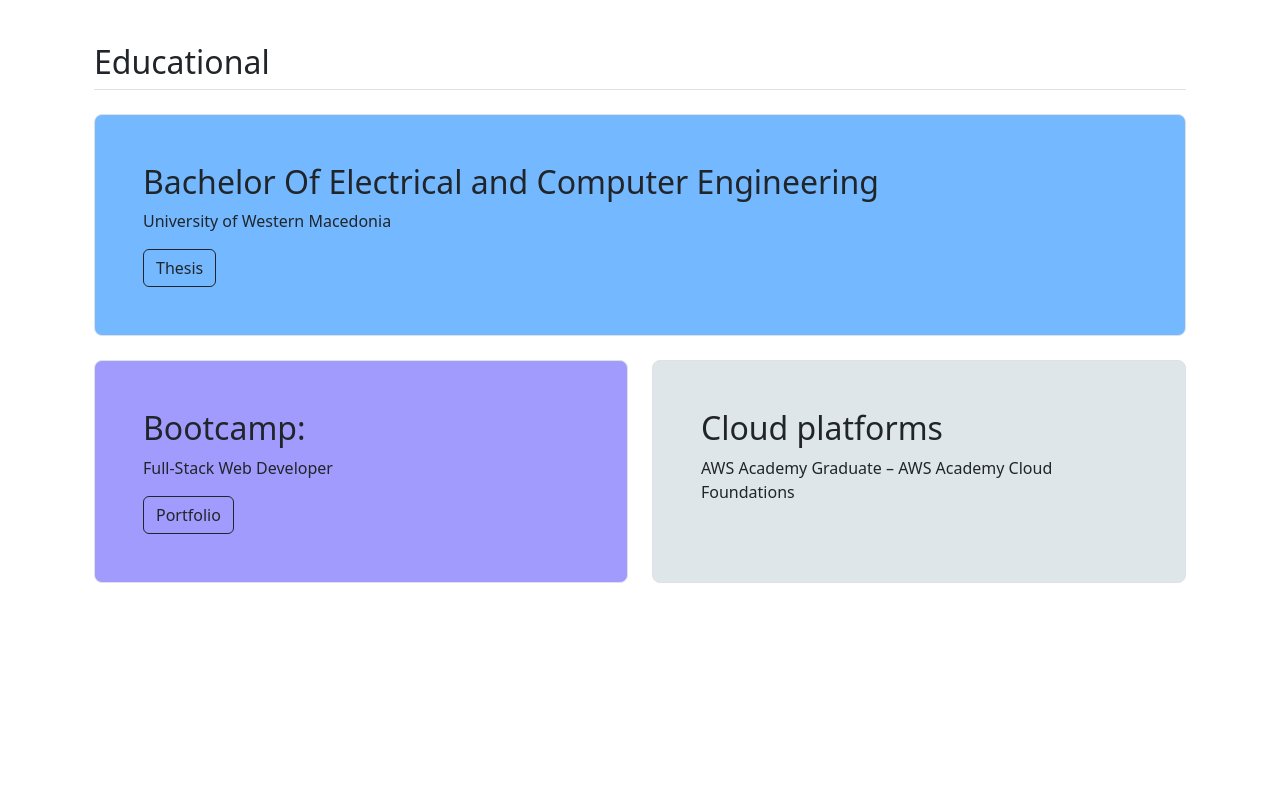
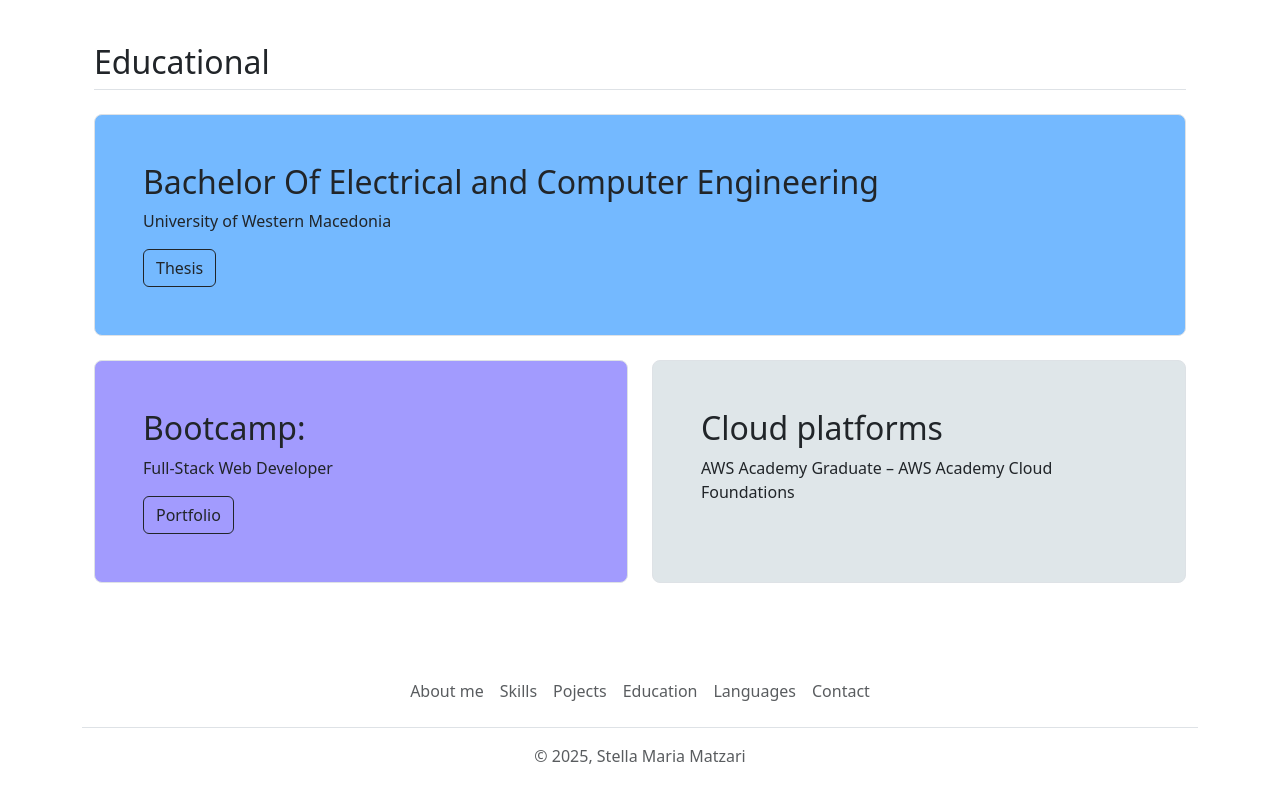
Before and after one commit to stellamarma/My-website, a Vue app: page / in a window 1280 px wide. Shown: the part 2013-2813 px from the top of the page. Before the commit the page ends 2644 px from the top, so only its background shows below. Built offline with nearby package versions, Linux system fonts and the light colour scheme.

Commit message:
Add footer

```diff
--- a/src/App.vue
+++ b/src/App.vue
@@ -4,6 +4,7 @@ import Menu1 from './components/Menu.vue'
 import Skills from './components/Skills.vue'
 import Projects from './components/Projects.vue'
 import Education from './components/Education.vue'
+import Footer from './components/Footer.vue'
 
 </script>
 
@@ -13,6 +14,7 @@ import Education from './components/Education.vue'
   <Skills />
   <Projects />
   <Education />
+  <Footer />
 
 </template>
 
--- /dev/null
+++ b/src/components/Footer.vue
@@ -0,0 +1,15 @@
+<template>
+    <div class="container">
+  <footer class="py-3 my-4">
+    <ul class="nav justify-content-center border-bottom pb-3 mb-3">
+      <li class="nav-item"><a href="#" class="nav-link px-2 text-body-secondary">About me </a></li>
+      <li class="nav-item"><a href="#" class="nav-link px-2 text-body-secondary">Skills</a></li>
+      <li class="nav-item"><a href="#" class="nav-link px-2 text-body-secondary">Pojects</a></li>
+      <li class="nav-item"><a href="#" class="nav-link px-2 text-body-secondary">Education</a></li>
+      <li class="nav-item"><a href="#" class="nav-link px-2 text-body-secondary">Languages</a></li>
+      <li class="nav-item"><a href="#" class="nav-link px-2 text-body-secondary">Contact</a></li>
+    </ul>
+    <p class="text-center text-body-secondary">© {{ new Date().getFullYear()  }}, Stella Maria Matzari</p>
+  </footer>
+</div>
+</template>
```
